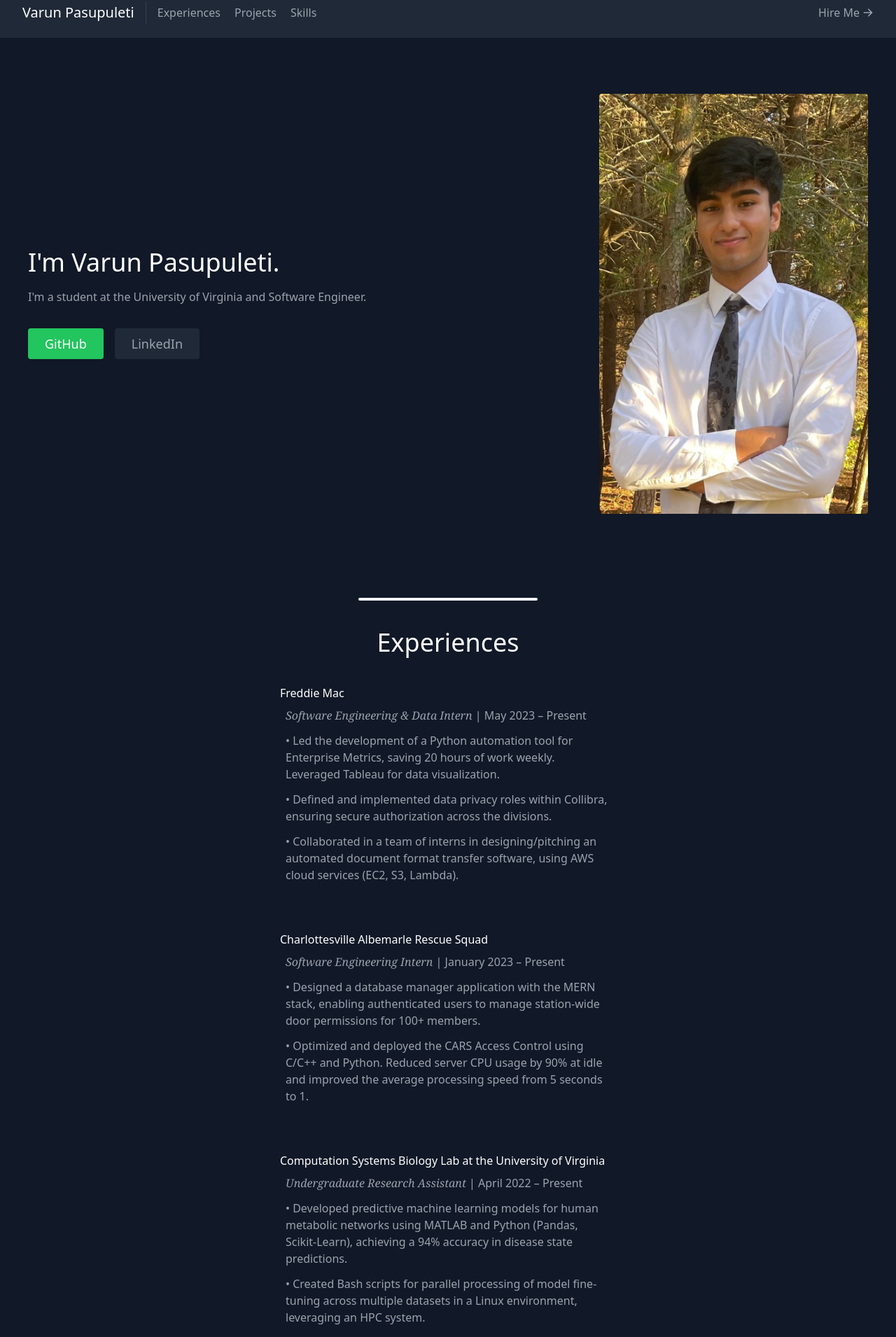
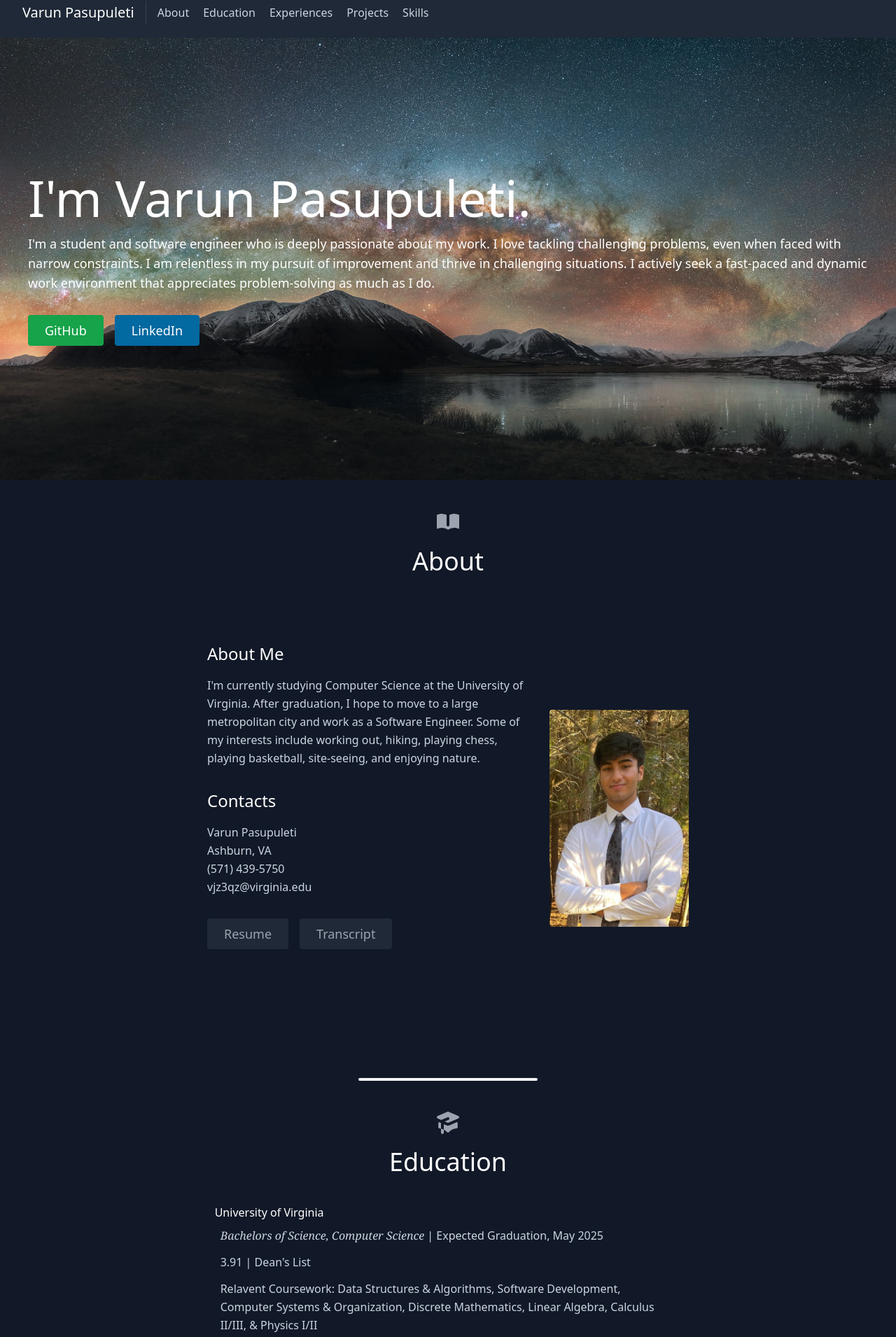
Before and after one commit to vjz3qz/portfolio, a React (Create React App) app: page / in a window 1280 px wide. Shown: the part 18-1928 px from the top of the page at 70% size. Built offline with nearby package versions, Linux system fonts and the light colour scheme; the HTML template or start-up script is replaced by a standard one.

Commit message:
updated styling

```diff
--- a/public/index.html
+++ b/public/index.html
@@ -24,7 +24,7 @@
       work correctly both with client-side routing and a non-root public URL.
       Learn how to configure a non-root public URL by running `npm run build`.
     -->
-    <title>React App</title>
+    <title>Varun Pasupuleti</title>
   </head>
   <body>
     <noscript>You need to enable JavaScript to run this app.</noscript>
--- a/src/App.js
+++ b/src/App.js
@@ -1,17 +1,24 @@
 import React from "react";
 import About from "./components/About";
-import Contact from "./components/Contact";
 import Experiences from "./components/Experiences";
 import Navbar from "./components/Navbar";
 import Projects from "./components/Projects";
 import Skills from "./components/Skills";
 import Testimonials from "./components/Testimonials";
+import Home from "./components/Home";
+import Education from "./components/Education";
 
 function App() {
   return (
     <main className="text-gray-400 bg-gray-900 body-font">
       <Navbar />
+      <Home />
+
+      <hr className="w-0 h-0 mx-auto mb-10 bg-gray-100 border-0 rounded md:mb-10 dark:bg-gray-700"></hr>
+
       <About />
+        <hr className="w-1/5 h-1 mx-auto my-10 bg-gray-100 border-0 rounded md:my-10 dark:bg-gray-700"></hr>
+      <Education />
         <hr className="w-1/5 h-1 mx-auto my-10 bg-gray-100 border-0 rounded md:my-10 dark:bg-gray-700"></hr>
       <Experiences />
 
--- a/src/components/About.js
+++ b/src/components/About.js
@@ -1,37 +1,63 @@
 import React from "react";
+import { BookOpenIcon } from "@heroicons/react/solid";
 
 export default function About() {
   return (
     <section id="about">
-      <div className="container mx-auto flex px-10 py-20 md:flex-row flex-col items-center">
-        <div className="lg:flex-grow md:w-1/2 lg:pr-24 md:pr-16 flex flex-col md:items-start md:text-left mb-16 md:mb-0 items-center text-center">
-          <h1 className="title-font sm:text-4xl text-3xl mb-4 font-medium text-white">
-            I'm Varun Pasupuleti.
-          </h1>
-          <p className="mb-8 leading-relaxed">
-            I'm a student at the University of Virginia and Software Engineer.
-          </p>
-          <div className="flex justify-center">
+      <div className="px-5 mx-auto text-center">
+        <BookOpenIcon className="mx-auto inline-block w-10 mb-4" />
+        <h1 className="sm:text-4xl text-3xl font-medium title-font mb-4 text-white">
+          About
+        </h1>
+      </div>
+
+      <div className="container mx-auto lg:max-w-screen-md px-10 py-20 grid grid-cols-1 sm:grid-cols-3 gap-4 items-center">
+        <div className="flex flex-col items-start sm:mb-16 mb-0 text-center sm:text-left col-span-1 sm:col-span-2">
+          <div>
+            <div>
+              <h1 className="title-font sm:text-2xl text-xl mb-4 font-medium text-white">
+                About Me
+              </h1>
+              <p className="font-light mb-8 leading-relaxed text-slate-300">
+                I'm currently studying Computer Science at the University of Virginia.
+                After graduation, I hope to move to a large metropolitan city and work as a Software Engineer.
+                Some of my interests include working out, hiking, playing chess, playing basketball, site-seeing, and enjoying nature.
+              </p>
+            </div>
+            <div>
+              <h1 className="title-font sm:text-2xl text-xl mb-4 font-medium text-white">
+                Contacts
+              </h1>
+
+              <p className="font-light mb-8 leading-relaxed text-slate-300">
+                Varun Pasupuleti<br />
+                Ashburn, VA<br />
+                (571) 439-5750<br />
+                vjz3qz@virginia.edu
+              </p>
+            </div>
+
+          <div className="flex justify-center sm:justify-start">
             <a
               href="https://github.com/vjz3qz"
-              className="inline-flex text-white bg-green-500 border-0 py-2 px-6 focus:outline-none hover:bg-green-600 rounded text-lg">
-              GitHub
+              className="inline-flex text-gray-400 bg-gray-800 border-0 py-2 px-6 focus:outline-none hover:bg-gray-700 hover:text-white rounded text-lg">
+              Resume
             </a>
             <a
               href="https://www.linkedin.com/in/varunpasupuleti/"
               className="ml-4 inline-flex text-gray-400 bg-gray-800 border-0 py-2 px-6 focus:outline-none hover:bg-gray-700 hover:text-white rounded text-lg"
             >
-              LinkedIn
+              Transcript
             </a>
           </div>
+          </div>
         </div>
-        <div className="lg:max-w-sm lg:w-full md:w-1/2 w-5/6">
-        <img
+        <div className="hidden sm:block w-full mx-auto col-span-1 pl-5">
+          <img
             className="object-cover object-center rounded"
             alt="hero"
             src={`${process.env.PUBLIC_URL}/hero.jpg`}
           />
-
         </div>
       </div>
     </section>
--- /dev/null
+++ b/src/components/Education.js
@@ -0,0 +1,50 @@
+import React from "react";
+import { education } from "../data";
+import { AcademicCapIcon } from "@heroicons/react/solid";
+
+
+function IndividualEducation({ education }) {
+    return (
+      <div className="p-5 m-5">
+      <h3 className="title-font text-white">{education.school}</h3>
+      <p className=" p-1 m-1 leading-relaxed text-slate-300"><span className="font-serif italic ">{education.degree + ", " + education.major}</span> |{" "}
+          <span className="font-light">{education.time}</span></p>
+      <p className=" p-1 m-1 leading-relaxed text-slate-3000">
+          <span className="font-light leading-relaxed text-slate-300">{education.gpa} | Dean's List</span></p>
+          <p className="p-1 m-1 leading-relaxed text-slate-300">Relavent Coursework: <span className="font-light">{education.coursework}</span></p>
+      </div>
+    );
+  }
+
+  function EducationList({ education }) {
+    return (
+      <section className="mx-auto px-5 sm:px-20">
+        <div className="w-full sm:w-9/10 md:w-4/5 lg:w-2/3 mx-auto text-center sm:text-left">
+          {education.map((education) => (
+            <IndividualEducation key={education.school} education={education} />
+          ))}
+        </div>
+      </section>
+    );
+  }
+
+
+
+
+  function Education() {
+    return (
+      <section id="education">
+        <div>
+          <div className="px-5 mx-auto text-center">
+          <AcademicCapIcon className="mx-auto inline-block w-10 mb-4" />
+            <h1 className="sm:text-4xl text-3xl font-medium title-font mb-4 text-white">
+              Education
+            </h1>
+          </div>
+          <EducationList education={education} />
+        </div>
+      </section>
+    );
+  }
+
+  export default Education;
--- a/src/components/Experiences.js
+++ b/src/components/Experiences.js
@@ -1,16 +1,18 @@
 import React from "react";
 import ReactMarkdown from 'react-markdown';
 import { experiences } from "../data";
+import { BriefcaseIcon } from "@heroicons/react/solid";
+
 
 function IndividualExperience({ experience }) {
   return (
     <div className="p-5 m-5">
       <h3 className="title-font text-white">{experience.company}</h3>
-      <p className=" p-1 m-1"><span className="font-serif italic">{experience.position}</span> |{" "}
+      <p className=" p-1 m-1 text-slate-300"><span className="font-serif italic">{experience.position}</span> |{" "}
         <span className="font-light">{experience.time}</span></p>
       <ul>
         {experience.description.map((bullet, index) => (
-          <li key={`${bullet}-${index}`} className="font-light p-1 m-1">
+          <li key={`${bullet}-${index}`} className="font-light p-1 m-1 leading-relaxed text-slate-300">
             • <ReactMarkdown components={{
               a: ({node, ...props}) => <a className="underline" {...props} />,
               p: ({node, ...props}) => <span {...props} />
@@ -25,7 +27,7 @@ function IndividualExperience({ experience }) {
 function ExperienceList({ experiences }) {
   return (
     <section className="mx-auto px-5 sm:px-20">
-      <div className="w-full sm:w-4/5 md:w-2/3 lg:w-1/2 mx-auto text-center sm:text-left">
+      <div className="w-full sm:w-9/10 md:w-4/5 lg:w-2/3 mx-auto text-center sm:text-left">
         {experiences.map((experience) => (
           <IndividualExperience key={experience.company} experience={experience} />
         ))}
@@ -42,6 +44,7 @@ function Experiences() {
     <section id="experiences">
       <div>
         <div className="px-5 mx-auto text-center">
+        <BriefcaseIcon className="mx-auto inline-block w-10 mb-4" />
           <h1 className="sm:text-4xl text-3xl font-medium title-font mb-4 text-white">
             Experiences
           </h1>
--- a/src/components/Home.js
+++ b/src/components/Home.js
@@ -0,0 +1,41 @@
+import React from "react";
+
+export default function Home() {
+  return (
+    <section
+      id="home"
+      className="" // adjust the height value to suit your needs
+      style={{
+        backgroundImage: `url(${process.env.PUBLIC_URL}/backdrop4.jpg)`,
+        backgroundPosition: 'center',
+        backgroundSize: 'cover',
+        backgroundRepeat: 'no-repeat'
+      }}
+    >
+      <div className="container mx-auto flex px-10 py-20 md:py-36 lg:py-48 md:flex-row flex-col items-center">
+        <div className="md:flex-grow flex flex-col md:items-start md:text-left mb-16 md:mb-0 items-center text-center">
+
+          <h1 className="title-font text-5xl sm:text-6xl md:text-7xl mb-4 font-medium text-white">
+            I'm Varun Pasupuleti.
+          </h1>
+          <p className=" text-md md:text-lg mb-8 leading-relaxed font-light text-white">
+          I'm a student and software engineer who is deeply passionate about my work. I love tackling challenging problems, even when faced with narrow constraints. I am relentless in my pursuit of improvement and thrive in challenging situations. I actively seek a fast-paced and dynamic work environment that appreciates problem-solving as much as I do.
+          </p>
+          <div className="flex justify-center">
+            <a
+              href="https://github.com/vjz3qz"
+              className="inline-flex text-white bg-green-600 border-0 py-2 px-6 focus:outline-none hover:bg-green-700 rounded text-lg">
+              GitHub
+            </a>
+            <a
+              href="https://www.linkedin.com/in/varunpasupuleti/"
+              className="ml-4 inline-flex text-white bg-sky-700 border-0 py-2 px-6 focus:outline-none hover:bg-sky-800 hover:text-white rounded text-lg"
+            >
+              LinkedIn
+            </a>
+          </div>
+        </div>
+      </div>
+    </section>
+  );
+}
--- a/src/components/Navbar.js
+++ b/src/components/Navbar.js
@@ -1,15 +1,15 @@
 import { ArrowRightIcon } from "@heroicons/react/solid";
 import React from "react";
-import { Link, animateScroll as scroll } from 'react-scroll';
+import { Link } from 'react-scroll';
 
 export default function Navbar() {
   return (
     <header className="bg-gray-800 md:sticky top-0 z-10">
       <div className="container mx-auto flex flex-wrap p-5 flex-col md:flex-row items-center">
-        <span className="title-font font-medium text-white mb-4 md:mb-0">
-          <Link to="about"
+        <span className="title-font font-light text-white mb-4 md:mb-0">
+          <Link to="home"
             smooth={true}
-                duration={500}
+            duration={1000}
             className="ml-3 text-xl"
           >
             Varun Pasupuleti
@@ -17,37 +17,45 @@ export default function Navbar() {
         </span>
 
         <nav className="md:mr-auto md:ml-4 md:py-1 md:pl-4 md:border-l md:border-gray-700	flex flex-wrap items-center text-base justify-center">
+        <Link to="about"
+            smooth={true}
+            duration={1000}
+            className="mr-5 hover:text-white font-light text-slate-300"
+          >
+            About
+          </Link>
+          <Link to="education"
+            smooth={true}
+            duration={1000}
+            className="mr-5 hover:text-white font-light text-slate-300"
+          >
+            Education
+          </Link>
           <Link
             to="experiences"
             smooth={true}
-                duration={500}
-                className="mr-5 hover:text-white"
+            duration={1000}
+            className="mr-5 hover:text-white font-light text-slate-300"
           >
             Experiences
           </Link>
           <Link
             to="projects"
             smooth={true}
-                duration={500}
-                className="mr-5 hover:text-white"
+            duration={1000}
+            className="mr-5 hover:text-white font-light text-slate-300"
           >
             Projects
           </Link>
           <Link
             to="skills"
             smooth={true}
-                duration={500}
-                className="mr-5 hover:text-white"
+            duration={1000}
+            className="mr-5 hover:text-white font-light text-slate-300"
           >
             Skills
           </Link>
         </nav>
-        <a
-          href="#contact"
-          className="inline-flex items-center bg-gray-800 border-0 py-1 px-3 focus:outline-none hover:bg-gray-700 rounded text-base mt-4 md:mt-0">
-          Hire Me
-          <ArrowRightIcon className="w-4 h-4 ml-1" />
-        </a>
       </div>
     </header>
   );
--- a/src/components/Projects.js
+++ b/src/components/Projects.js
@@ -5,7 +5,7 @@ import { projects } from "../data";
 export default function Projects() {
   return (
     <section id="projects" className="text-gray-400 bg-gray-900 body-font">
-      <div className="container px-5 py-10 mx-auto text-center lg:px-40">
+      <div className="container px-5 pb-10 mx-auto text-center lg:px-40">
         <div className="flex flex-col w-full mb-20">
           <CodeIcon className="mx-auto inline-block w-10 mb-4" />
           <h1 className="sm:text-4xl text-3xl font-medium title-font mb-4 text-white">
@@ -31,7 +31,7 @@ export default function Projects() {
                   <h1 className="title-font text-lg font-medium text-white mb-3">
                     {project.title}
                   </h1>
-                  <p className="leading-relaxed">{project.description}</p>
+                  <p className="leading-relaxed text-slate-300">{project.description}</p>
                 </div>
               </div>
             </a>
--- a/src/components/Skills.js
+++ b/src/components/Skills.js
@@ -5,7 +5,7 @@ import { skills } from "../data";
 export default function Skills() {
   return (
     <section id="skills">
-      <div className="container px-5 py-10 mx-auto">
+      <div className="container px-5 pb-10 mx-auto">
         <div className="text-center mb-20">
           <ChipIcon className="w-10 inline-block mb-4" />
           <h1 className="sm:text-4xl text-3xl font-medium title-font text-white mb-4">
--- a/src/data.js
+++ b/src/data.js
@@ -1,3 +1,12 @@
+export const education = [{
+  school: "University of Virginia",
+  degree: "Bachelors of Science",
+  major: "Computer Science",
+  time: "Expected Graduation, May 2025",
+  gpa: "3.91",
+  coursework: "Data Structures & Algorithms, Software Development, Computer Systems & Organization, Discrete Mathematics, Linear Algebra, Calculus II/III, & Physics I/II"
+}]
+
 export const experiences = [
     {
       company: "Freddie Mac",
@@ -76,9 +85,10 @@ export const projects = [
     "Java",
     "Javascript",
     "Git",
-    "UNIX/LINUX",
+    "Unix/Linux",
     "SQL",
     "React.js",
     "Node.js",
+    "Express.js",
     "MongoDB"
   ];
```
Also changed, not shown: public/backdrop4.jpg (added), src/components/Contact.js (deleted). Lines whose indentation alone changed are shown as unchanged.
